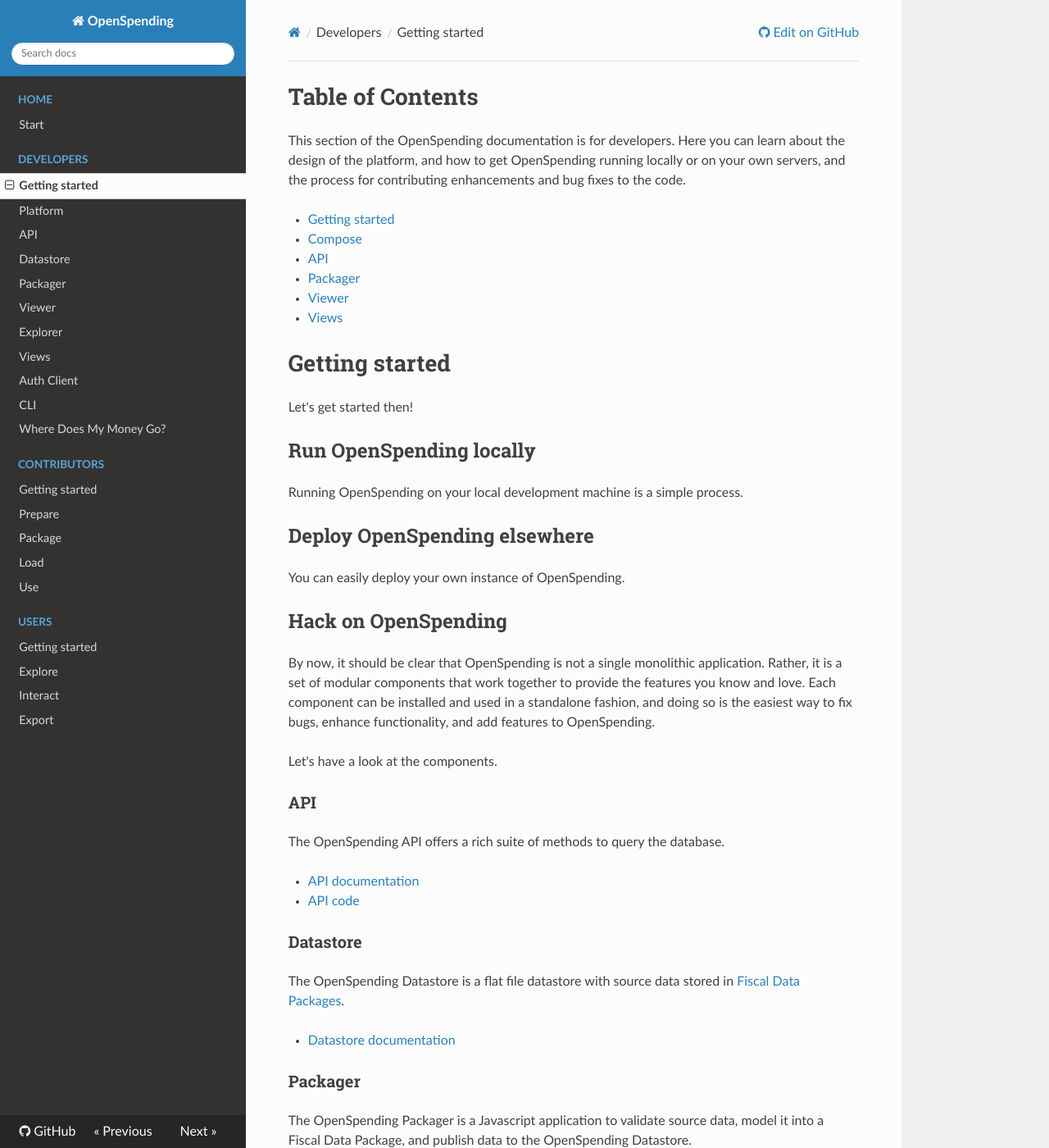
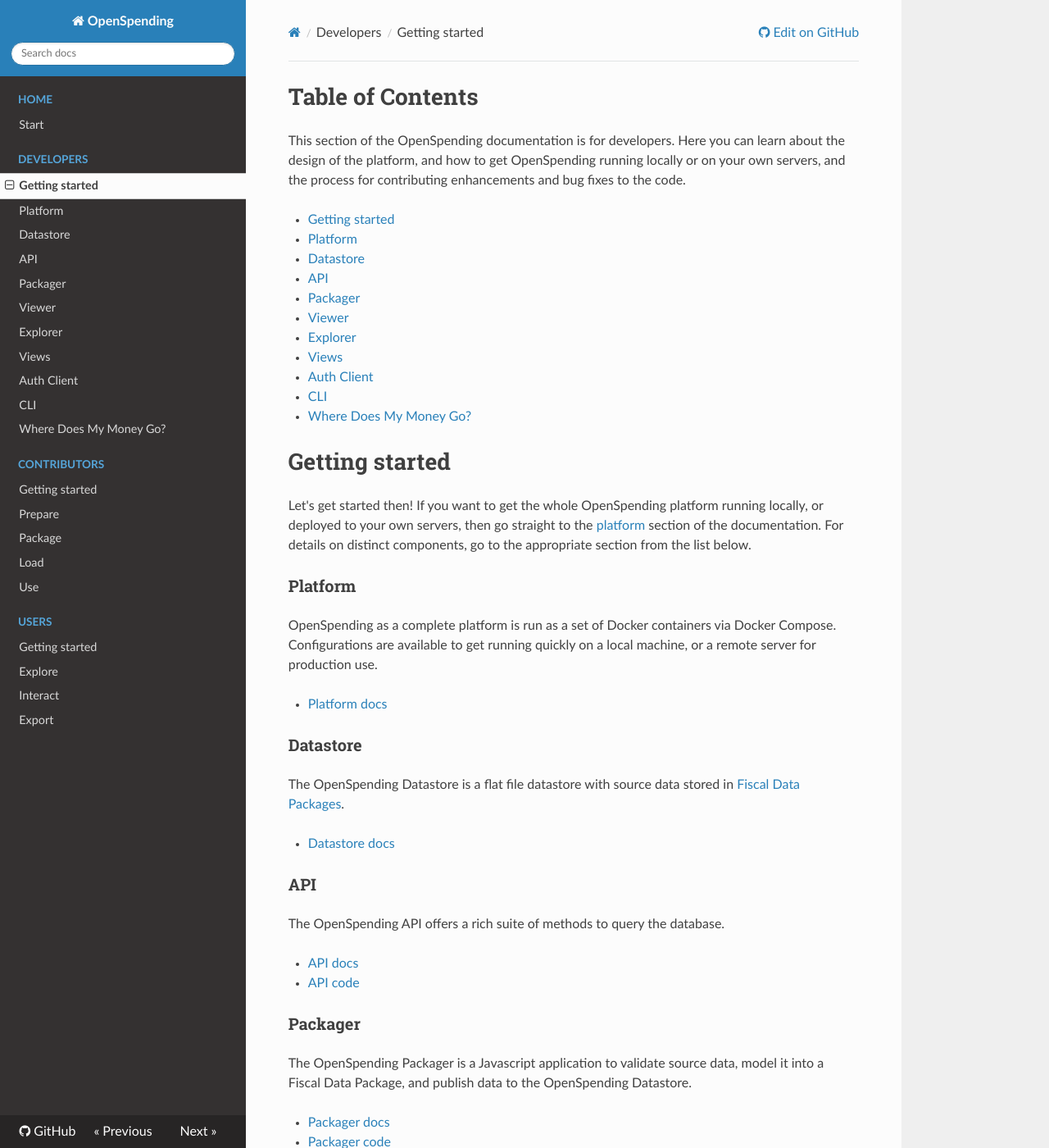
Before and after one commit to openspending/docs, an MkDocs documentation site: the page built from docs/developers/index.md, in a window 1280 px wide and 1400 px high. Shown: the whole window at 82% size. Built offline with MkDocs 1.6.1, drawn with Linux system fonts in a browser that asks for light colours; nearby versions of some CDN libraries; old or Windows-style settings are respelled for this version of MkDocs; some of the changed text lies outside the part shown.

Commit message:
Fix the developers index.

```diff
--- a/docs/developers/index.md
+++ b/docs/developers/index.md
@@ -2,68 +2,86 @@
 
 This section of the OpenSpending documentation is for developers. Here you can learn about the design of the platform, and how to get OpenSpending running locally or on your own servers, and the process for contributing enhancements and bug fixes to the code.
 
-* [Getting started](#getting-started)
-* [Compose](compose/)
-* [API](api/)
-* [Packager](packager/)
-* [Viewer](viewer/)
-* [Views](views/)
+- [Getting started](#getting-started)
+- [Platform](platform/)
+- [Datastore](datastore/)
+- [API](api/)
+- [Packager](packager/)
+- [Viewer](viewer/)
+- [Explorer](explorer/)
+- [Views](views/)
+- [Auth Client](auth-client/)
+- [CLI](cli/)
+- [Where Does My Money Go?](wdmmg/)
 
 # Getting started
 
-Let's get started then!
+Let's get started then! If you want to get the whole OpenSpending platform running locally, or deployed to your own servers, then go straight to the [platform](platform/) section of the documentation. For details on distinct components, go to the appropriate section from the list below.
 
-## Run OpenSpending locally
+### Platform
 
-Running OpenSpending on your local development machine is a simple process.
+OpenSpending as a complete platform is run as a set of Docker containers via Docker Compose. Configurations are available to get running quickly on a local machine, or a remote server for production use.
 
-## Deploy OpenSpending elsewhere
+* [Platform docs](platform/)
 
-You can easily deploy your own instance of OpenSpending.
+### Datastore
 
-## Hack on OpenSpending
+The OpenSpending Datastore is a flat file datastore with source data stored in [Fiscal Data Packages](http://fiscal.dataprotocols.org/spec/).
 
-By now, it should be clear that OpenSpending is not a single monolithic application. Rather, it is a set of modular components that work together to provide the features you know and love. Each component can be installed and used in a standalone fashion, and doing so is the easiest way to fix bugs, enhance functionality, and add features to OpenSpending.
-
-Let's have a look at the components.
+* [Datastore docs](datastore/)
 
 ### API
 
 The OpenSpending API offers a rich suite of methods to query the database.
 
-* [API documentation](api/)
+* [API docs](api/)
 * [API code](https://github.com/openspending/os-api)
-
-### Datastore
-
-The OpenSpending Datastore is a flat file datastore with source data stored in [Fiscal Data Packages](http://fiscal.dataprotocols.org/spec/).
-
-* [Datastore documentation](datastore/)
 
 ### Packager
 
 The OpenSpending Packager is a Javascript application to validate source data, model it into a Fiscal Data Package, and publish data to the OpenSpending Datastore.
 
-* [Packager documentation](packager/)
+* [Packager docs](packager/)
 * [Packager code](https://github.com/openspending/os-packager)
 
 ### Viewer
 
 The OpenSpending Viewer is a Javascript application that provides views over data uploaded to OpenSpending.
 
-* [Viewer documentation](viewer/)
+* [Viewer docs](viewer/)
 * [Viewer code](https://github.com/openspending/os-viewer)
+
+### Explorer
+
+The OpenSpending Explorer is a Javascript application that provides an interface to explore the packages available in the OpenSpending database.
+
+* [Explorer docs](explorer/)
+* [Explorer code](https://github.com/openspending/os-explorer)
 
 ### Views
 
 The OpenSpending Views library is a set of JavaScript components for the visualisation of fiscal data.
 
 * [Views documentation](views/)
-* [Views code](https://github.com/openspending/babbage.ui)
+* [Views code](https://github.com/openspending/babbage.ui/tree/feature/modern)
 
-### Registry
+### Auth Client
 
-The OpenSpending Registry is an app to explore and discover data available via the OpenSpending API.
+The OpenSpending Auth Client is a Javascript library for working with the OpenSpending Auth APIs.
 
-* [Registry documentation](registry/)
-* [Registry code](https://github.com/openspending/os-registry)
+* [Auth Client docs](auth-client/)
+* [Auth Client code](https://github.com/openspending/os-auth-client)
+
+### CLI
+
+The OpenSpending CLI is a Python lib and command line interface to interact with an OpenSpending instance.
+
+* [CLI docs](cli/)
+* [CLI code](https://github.com/openspending/os-cli)
+
+### Where Does My Money Go?
+
+Where Does My Money Go? is a simple visualisation of government budget and spend data, using the bubble tree and map components.
+
+* [Where Does My Money Go? docs](wdmmg/)
+* [Where Does My Money Go? code](https://github.com/openspending/wheredoesmymoneygo.org)
--- a/mkdocs.yml
+++ b/mkdocs.yml
@@ -8,8 +8,8 @@ pages:
 - Developers:
   - 'Getting started': developers/index.md
   - Platform: developers/platform.md
+  - Datastore: developers/datastore.md
   - API: developers/api.md
-  - Datastore: developers/datastore.md
   - Packager: developers/packager.md
   - Viewer: developers/viewer.md
   - Explorer: developers/explorer.md
```
